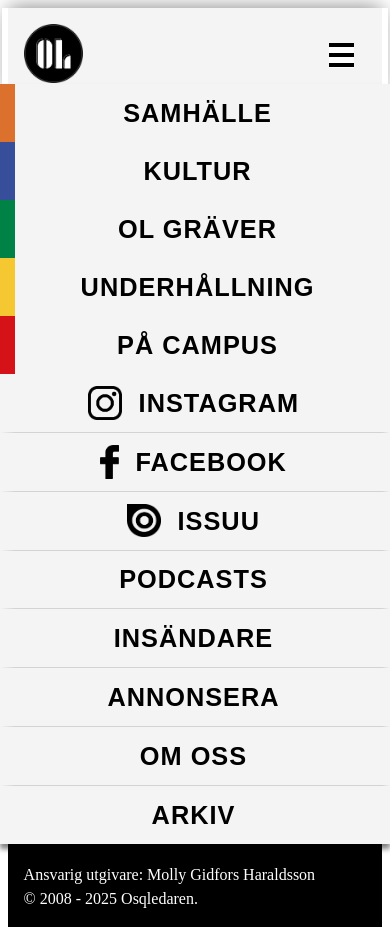
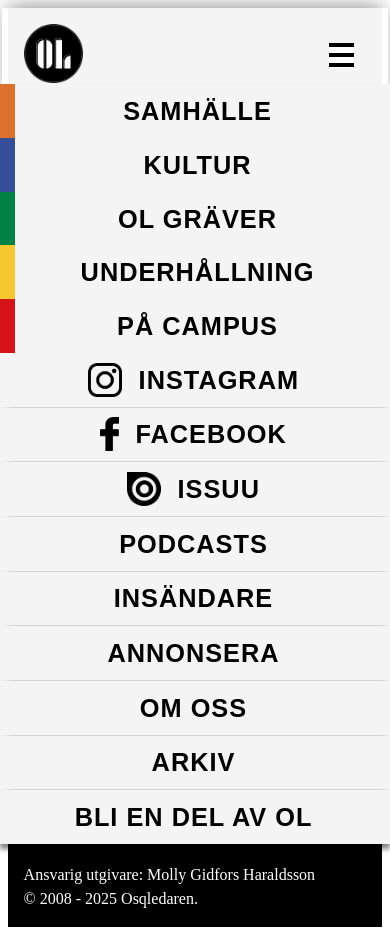
Before and after one commit to Osqledaren-web/osqledaren-frontend, a Gatsby site: page /tips in a window 390 px wide. Both pictures are taken after a click on the element 341 px from the left and 55 px from the top of the page. Built offline with nearby package versions, Linux system fonts and the light colour scheme; Gatsby itself is replaced by a stand-in of ours.

Commit message:
Update FilterBar.tsx
Added applyOL to hamburger menu for application period

```diff
--- a/src/molecules/FilterBar.tsx
+++ b/src/molecules/FilterBar.tsx
@@ -122,6 +122,9 @@
           </a>
           <a tabIndex={0} href="/archive">
             Arkiv
+          </a>
+          <a tabIndex={0} href="/applyOL">
+            Bli en del av OL
           </a>
         </HamburgerMenu>
       </Hamburger>
```
